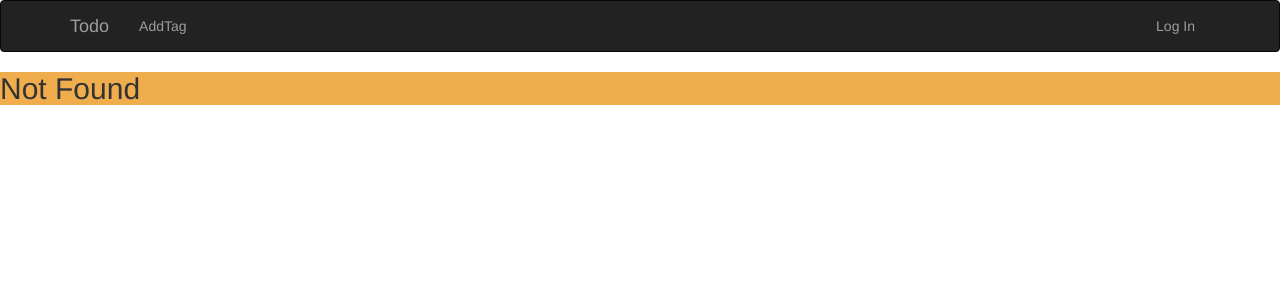
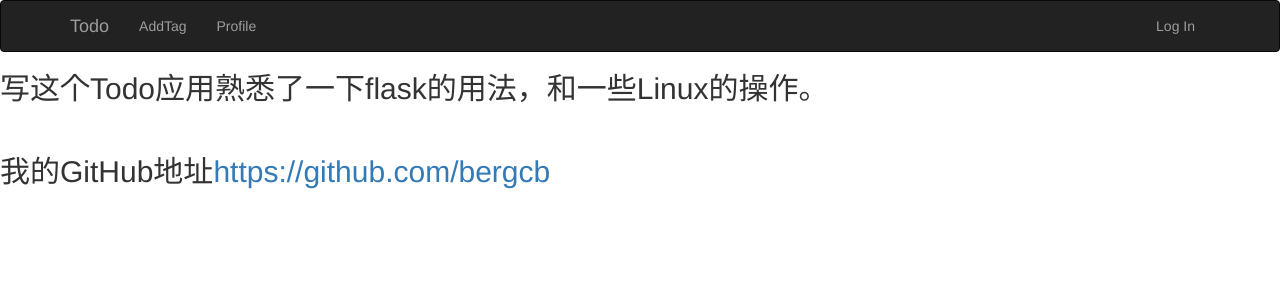
Before and after one commit to CaptainBerg/Todo, a Flask app: page /profile in a window 1280 px wide. Shown: the top 300 px of the page. Run offline with Flask 2, Linux system fonts and the light colour scheme; parts of the project's set-up code (start-up, migrations or seed data) failed here and were passed over; some libraries are stand-ins or nearby versions.

Commit message:
增加了图标，补充了requirement.txt，导航栏中添加了profile

```diff
--- a/app/templates/addtag.html
+++ b/app/templates/addtag.html
@@ -13,7 +13,7 @@
 
  <div>
      <h2>Tag List</h2>
-        <div align="center"><h5> if you delete the tag,you will delete the todos it concerned</h5></div>
+        <div align="center"><h5> 注意:删除tag的同时，会删除其相关的todo</h5></div>
         {% if alltags %}
             <table class="table">
                 <thead>
--- a/app/templates/base.html
+++ b/app/templates/base.html
@@ -1,4 +1,11 @@
 {% extends "bootstrap/base.html" %}
+
+{% block head %}
+{{ super() }}
+<link rel="shortcut icon" href="{{ url_for('static', filename='favicon.ico') }}" type="image/x-icon">
+<link rel="icon" href="{{ url_for('static', filename='favicon.ico') }}" type="image/x-icon">
+{% endblock %}
+
 {% block navbar %}
 <div class="navbar navbar-inverse" role="navigation">
     <div class="container">
@@ -14,9 +21,9 @@
         <div class="navbar-collapse collapse">
             <ul class="nav navbar-nav">
                 <li><a href="{{ url_for('addtag') }}">AddTag</a></li>
-                {% if current_user.is_authenticated %}
-                <li><a href="{{ url_for('index') }}">Profile</a></li>
-                {% endif %}
+
+                <li><a href="{{ url_for('profile') }}">Profile</a></li>
+
             </ul>
             <ul class="nav navbar-nav navbar-right">
 
--- /dev/null
+++ b/app/templates/profile.html
@@ -0,0 +1,8 @@
+{% extends "base.html" %}
+
+{% block content %}
+<div >
+    <h2>写这个Todo应用熟悉了一下flask的用法，和一些Linux的操作。</h2><br><h2>我的GitHub地址<a  href="https://github.com/bergcb" target="_blank">https://github.com/bergcb</a></h2>
+
+</div>
+{% endblock %}
--- a/app/views.py
+++ b/app/views.py
@@ -86,6 +86,10 @@ def logout():
     flash('you have been logged out')
     return redirect(url_for('index'))
 
+@app.route('/profile')
+def profile():
+    return render_template('profile.html')
+
 
 
 @app.errorhandler(404)
--- a/config.py
+++ b/config.py
@@ -1,6 +1,6 @@
 import os
 basedir = os.path.abspath(os.path.dirname(__file__))
-mysqlpsd='cbsql123'
+mysqlpsd=os.environ.get('mysqlpsd')
 
 SECRET_KEY = "abcde"
 SQLALCHEMY_COMMIT_ON_TEARDOWN = True
--- a/requirements.txt
+++ b/requirements.txt
@@ -2,5 +2,8 @@ flask
 flask-wtf
 flask-script
 flask-sqlalchemy
+flask-migrate
+flask-login
+flask-bootstrap
 gunicorn
 pymysql
```
Also changed, not shown: app/static/favicon.ico (added).
